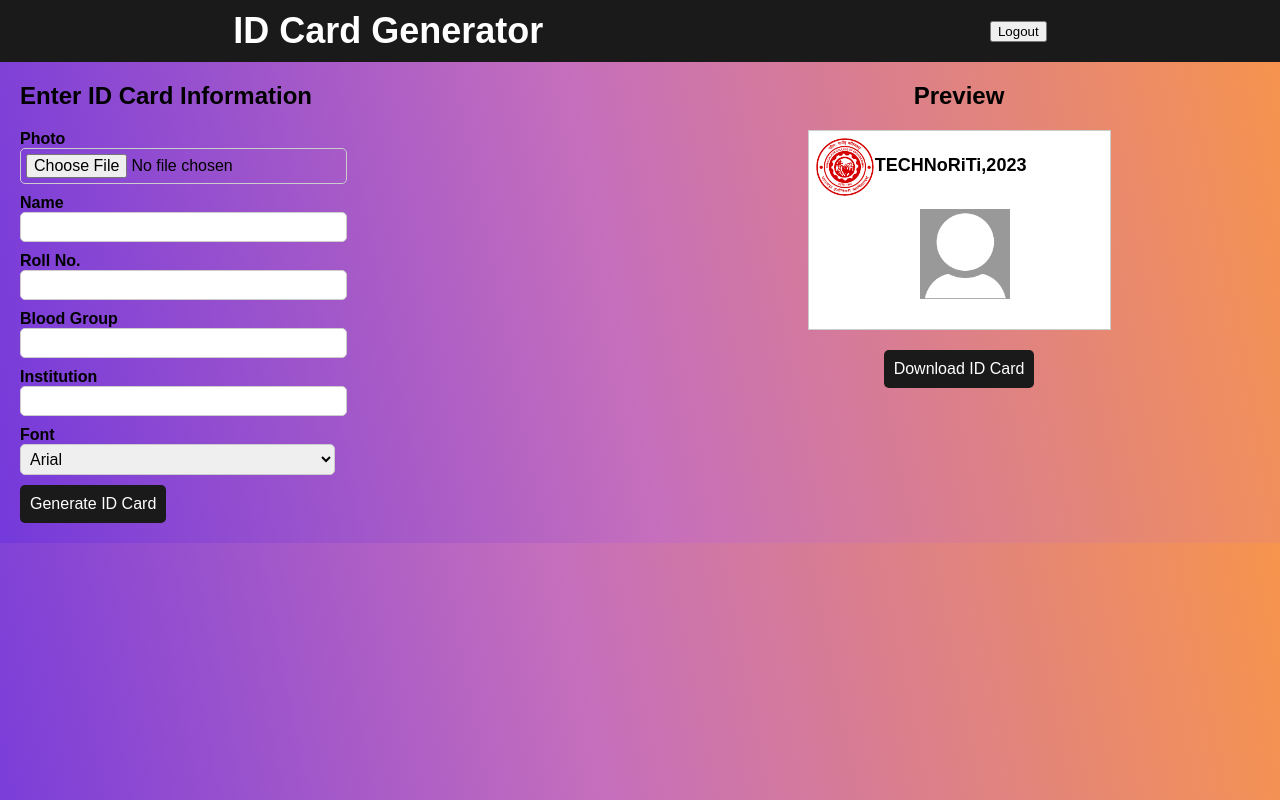
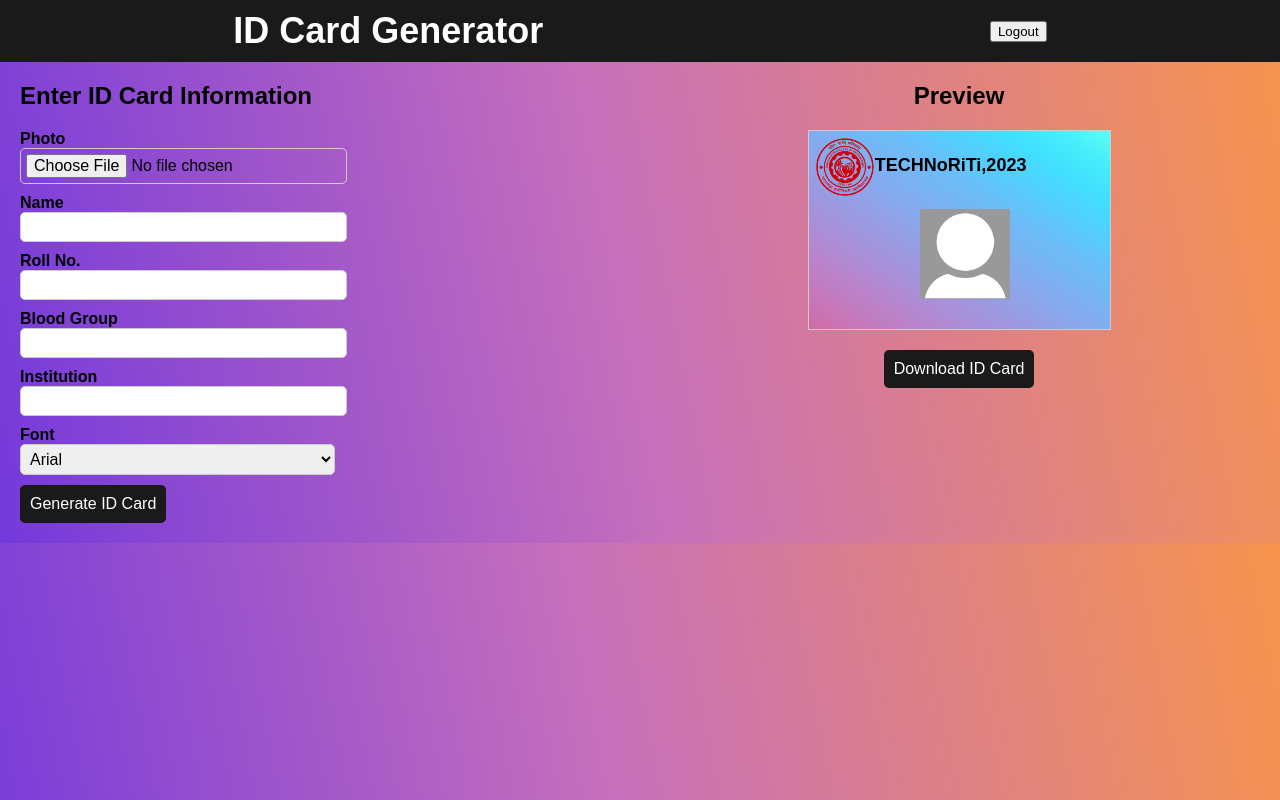
Before and after one commit to kgaurav152/ID_Card_Generator, a plain HTML site: page Generator.html in a window 1280 px wide. Drawn offline with Linux system fonts and the light colour scheme.

Commit message:
Update Generator.css

```diff
--- a/Generator.css
+++ b/Generator.css
@@ -113,7 +113,7 @@ button[type="submit"] {
     width: 50%;
     border: 1px solid #ccc;
     margin-bottom: 20px;
-    background-color: white;
+    background-image: linear-gradient(to right top, #d16ba5, #c777b9, #ba83ca, #aa8fd8, #9a9ae1, #8aa7ec, #79b3f4, #69bff8, #52cffe, #41dfff, #46eefa, #5ffbf1);
 }
 
 #logo-container {
```
